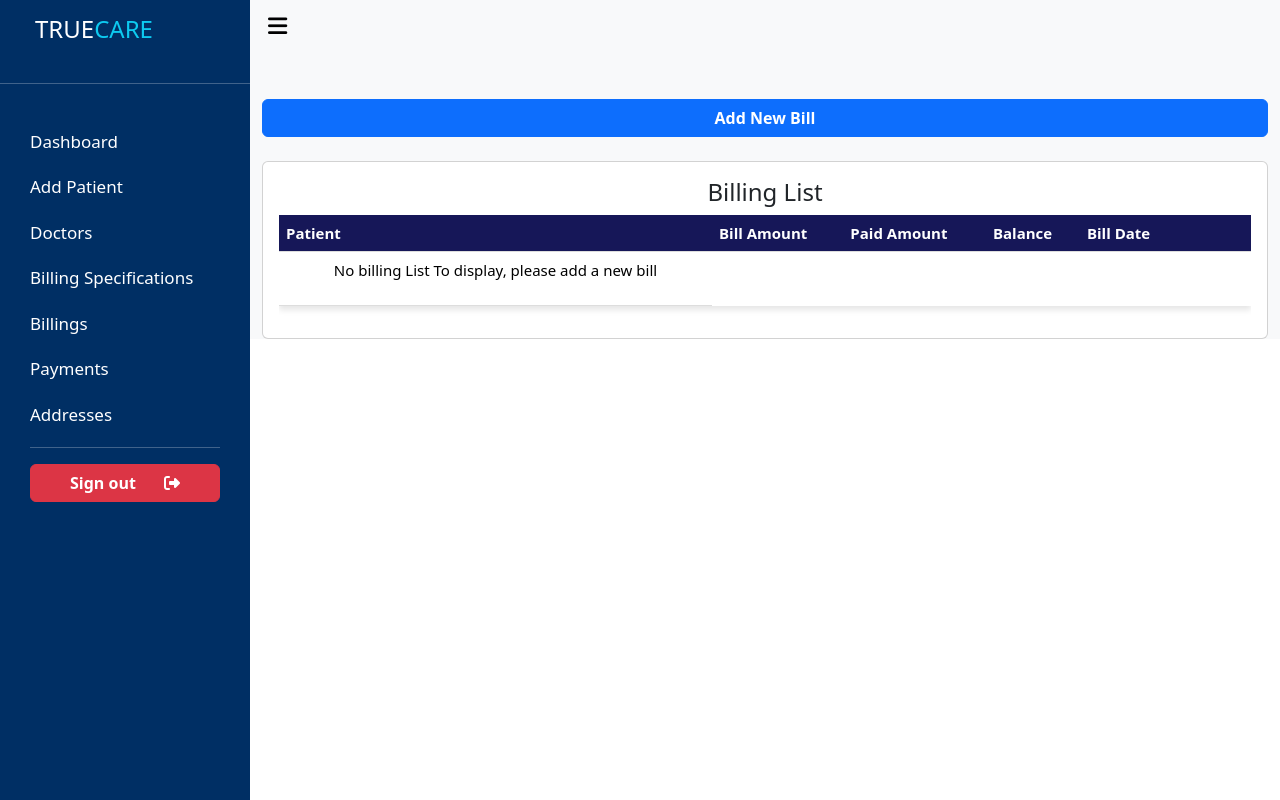
After one commit to nephygthk/truecare_med, a Django app: page /account/admin/billing-list/ in a window 1280 px wide. The commit adds this page. Run offline with Django 4.2, Linux system fonts and the light colour scheme; some libraries are stand-ins or nearby versions.

Commit message:
added the billing list views and started the add new bill

```diff
--- a/account/urls.py
+++ b/account/urls.py
@@ -17,4 +17,8 @@ urlpatterns = [
     path('admin/delete-doctor/<pk>/', views.delete_doctor_view, name='delete_doctor'),
 
     path('admin/bill-specification-list/', views.bill_specification_list_view, name="bill_spec_list"),
+    path('admin/delete-bill-specification/<pk>/', views.delete_billing_specification_view, name="delete_bill_spec"),
+
+    path('admin/billing-list/', views.billing_list_view, name="billing_list"),
+    path('admin/add-new-billing/', views.add_new_billing_view, name="add_new_billing"),
 ]
--- a/account/views.py
+++ b/account/views.py
@@ -2,10 +2,11 @@ from django.contrib import messages
 from django.shortcuts import get_object_or_404, render, redirect
 from django.contrib.auth import authenticate, login, logout
 from django.contrib.auth.decorators import login_required
+from decimal import Decimal
 
-from .models import Customer, Patient, Doctor, BillingSpecification
+from .models import Customer, Patient, Doctor, BillingSpecification, Billing
 from .forms import (PatientForm, RegistrationForm, CustomerUpdateForm,
-                    AddDoctorForm, BillSpecificationForm)
+                    AddDoctorForm, BillSpecificationForm, BillingForm, BillingItemFormSet)
 
 
 def login_user_view(request):
@@ -130,8 +131,52 @@ def bill_specification_list_view(request):
 
     if form.is_valid():
         form.save()
-        messages.success(request, 'Doctor was added successfully')
-        return redirect('account:doctors_list')
+        messages.success(request, 'Bill specification was added successfully')
+        return redirect('account:bill_spec_list')
 
     context = {'spec_list':spec_list, 'spec_count':spec_count, 'form':form}
     return render(request, 'account/admin/list_bill_spec.html', context)
+
+
+@login_required
+def delete_billing_specification_view(request, pk):
+    billing_spec = get_object_or_404(BillingSpecification, id=pk)
+    billing_spec.delete()
+    messages.success(request, 'Bill Specification deleted successfully')
+    return redirect('account:bill_spec_list')
+
+
+@login_required
+def add_new_billing_view(request):
+    if request.method == "POST":
+        form = BillingForm(request.POST)
+        formset = BillingItemFormSet(request.POST)
+        try:
+            if form.is_valid and formset.is_valid():
+                prices = []
+                parent = form.save()
+                for form in formset:
+                    child = form.save(commit=False)
+                    child.billing = parent
+                    child.save()
+                    prices.append(int(child.bill_value) * (int(child.bill_qty)))
+
+                parent.bill_amount = sum(Decimal(price)  for price in prices)
+                parent.save()
+                return redirect('account:billing_list')
+        except ValueError:
+            messages.success(request, 'A bill for this patient already exist')
+            return redirect('account:add_new_billing')
+    else:
+        form = BillingForm()
+        formset = BillingItemFormSet()
+    context = {'billing_form':form, 'bill_item_form':formset }
+    return render(request, 'account/admin/add_billing.html', context )
+
+
+def billing_list_view(request):
+    billing_list = Billing.objects.all()
+    billing_count = billing_list.count()
+
+    context = {'billing_list':billing_list, 'billing_count':billing_count}
+    return render(request, 'account/admin/list_billing.html', context)
--- /dev/null
+++ b/templates/account/admin/list_billing.html
@@ -0,0 +1,60 @@
+{% extends '../base.html' %}
+
+
+{% block content %}
+
+<div class="row justify-content-center align-items-center">
+    <div class="col-md-12">
+        <a href="{% url 'account:add_new_billing' %}" class="btn btn-primary w-100 mb-4 fw-bold">Add New Bill</a>
+        <div class="card">
+            <div class="card-body">
+                <h4 class="text-center">Billing List</h4>
+                {% include '../../frontend/include/alert.html' %}
+                <div class="table-responsive">
+                    <table class="table table-custom">
+                        <thead>
+                          <tr>
+                            <th scope="col">Patient</th>
+                            <th scope="col">Bill Amount</th>
+                            <th scope="col">Paid Amount</th>
+                            <th scope="col">Balance</th>
+                            <th scope="col">Bill Date</th>
+                            <th scope="col"></th>
+                            <th scope="col"></th>
+                            <th scope="col"></th>
+                            <th scope="col"></th>
+                          </tr>
+                        </thead>
+
+                        <tbody>
+                            {% if billing_count <= 0 %}
+                            <tr>
+                                <td>
+                                    <p class="text-center">No billing List To display, please add a new bill</p>
+                                </td>
+                            </tr>
+
+                            {% else %}
+                                {% for list in billing_list %}
+                                    <tr>
+                                        <td>{{list.patient}}</td>
+                                        <td>{{list.currency}}{{list.bill_amount}}</td>
+                                        <td>{{list.currency}}{{list.paid_amount}}</td>
+                                        <td>{{list.currency}}{{list.get_balance}}</td>
+                                        <td>{{list.billing_date}}</td>
+                                        <td><a href="" class="btn btn-info fw-bold btn-sm">Detail</a></td>
+                                        <td><a href=""><i class="fa-solid fa-pen"></i></a></td>
+                                        <td><a href=""><i class="fa-sharp fa-solid fa-trash text-danger"></i></a></td>
+                                        <td><a href=""><i class="fa-solid fa-download text-info"></i></a></td>
+                                    </tr>
+                                {% endfor %}
+                            {% endif %}
+                        </tbody>
+                    </table>
+                </div>
+            </div>
+        </div>
+    </div>
+</div>
+
+{% endblock %}
--- a/templates/account/include/sidebar.html
+++ b/templates/account/include/sidebar.html
@@ -12,7 +12,7 @@
         <a href="{% url 'account:bill_spec_list' %}">Billing Specifications</a>
     </li>
     <li>
-    <a href="#">Billings</a>
+    <a href="{% url 'account:billing_list' %}">Billings</a>
     </li>
     <li>
         <a href="#">Payments</a>
```
Also changed, not shown: account/forms.py (+34 -1 lines), templates/account/admin/add_billing.html (added, +149 -0 lines), templates/account/admin/list_bill_spec.html (+13 -2 lines), templates/account/admin/list_doctors.html (+12 -0 lines).
